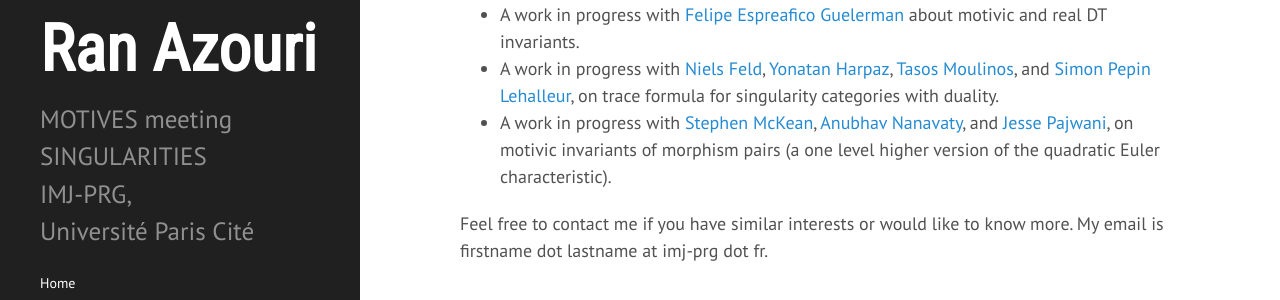
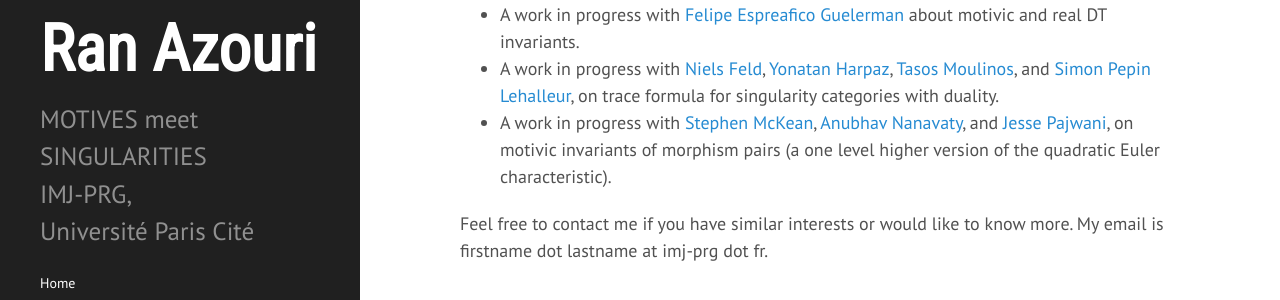
Before and after one commit to ransass/ransass.github.io, a Jekyll site: the page built from index.html, in a window 1280 px wide. Shown: the part 565-865 px from the top of the page. Built offline with Jekyll 4.4.1, drawn with Linux system fonts in a browser that asks for light colours; some web fonts are replaced; the list of posts is cut into pages by our own code.

Commit message:
Update _config.yml

```diff
--- a/_config.yml
+++ b/_config.yml
@@ -9,7 +9,7 @@ permalink:        pretty
 # Setup
 title:            Ran Azouri
 tagline:          'mathematician'
-description:     'MOTIVES meeting SINGULARITIES <br/> IMJ-PRG, <br/> Université Paris Cité'
+description:     'MOTIVES meet SINGULARITIES <br/> IMJ-PRG, <br/> Université Paris Cité'
 url:              https://www.ranazouri.com
 baseurl:          /
 
```
